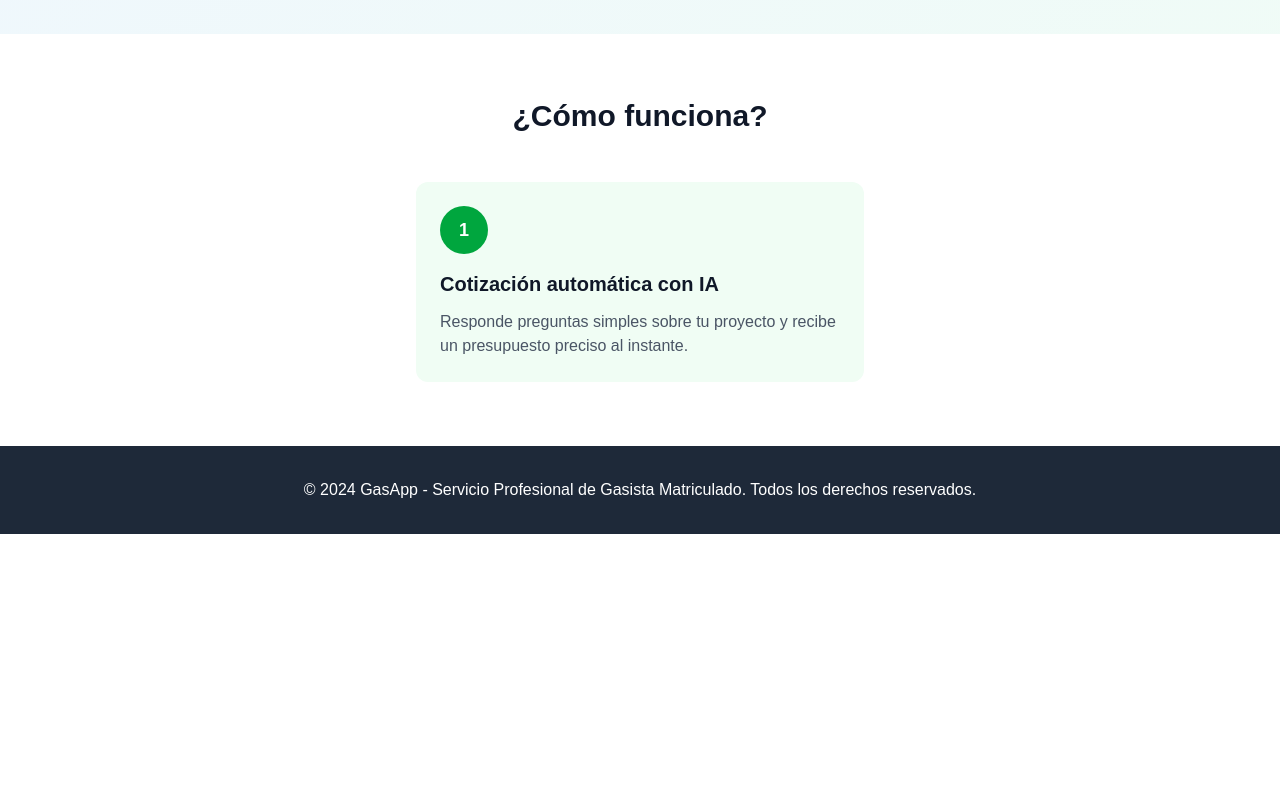
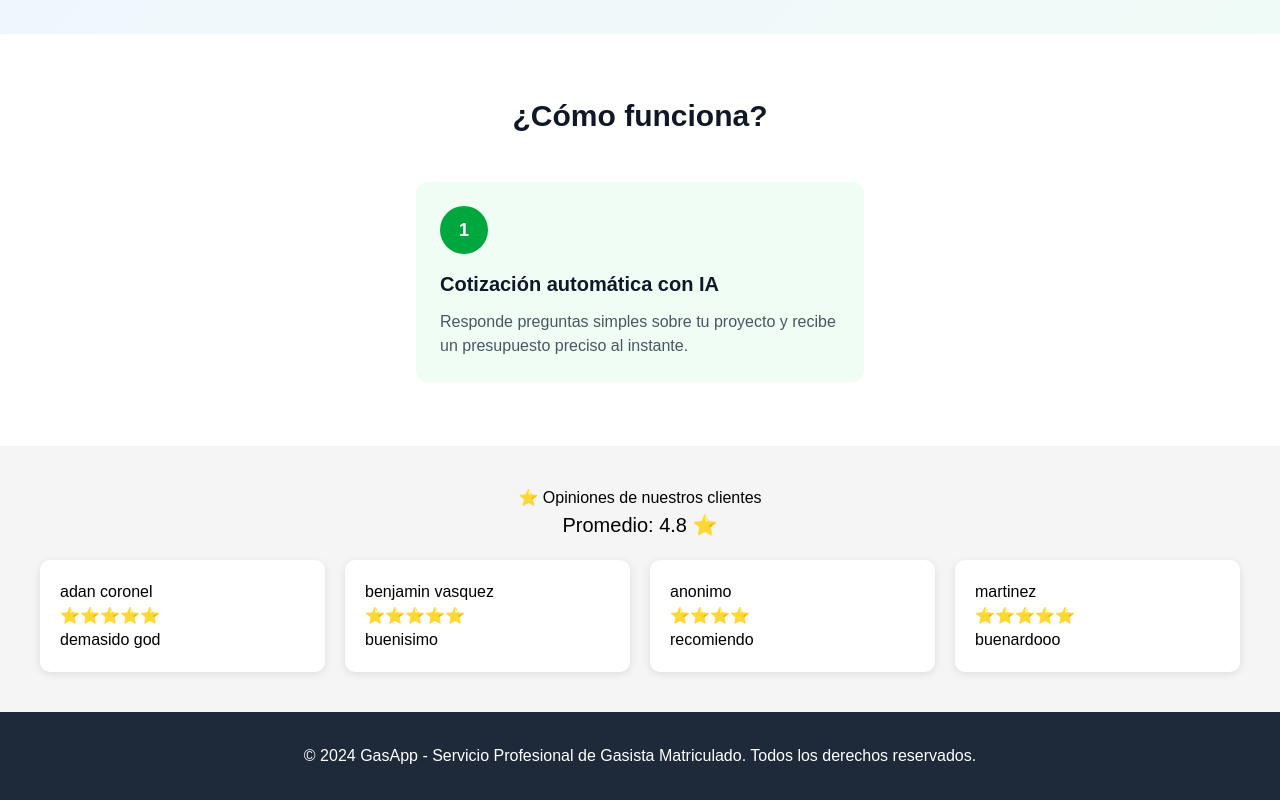
Before and after one commit to benjaminVasquez07/gasapp, a Next.js app in the folder my-app/: page / in a window 1280 px wide. Shown: the part 510-1310 px from the top of the page. Before the commit the page ends 1044 px from the top, so only its background shows below. Built offline with nearby package versions, Linux system fonts and the light colour scheme.

Commit message:
hice la parte de reseña

```diff
--- /dev/null
+++ b/my-app/app/components/Resenas.tsx
@@ -0,0 +1,56 @@
+"use client";
+import { Black_And_White_Picture } from "next/font/google";
+import { useEffect, useState } from "react";
+
+export default function Resenas() {
+  const [resenas, setResenas] = useState([]);
+
+  useEffect(() => {
+    fetch("/reseñas.json")
+      .then(res => res.json())
+      .then(data => setResenas(data));
+  }, []);
+
+  const promedio =
+    resenas.reduce((acc, r) => acc + Number(r.calificacion), 0) /
+    (resenas.length || 1);
+
+  return (
+    <section style={{ padding: "40px", background: "#f5f5f5", color: "black" }}>
+      <h2 style={{ textAlign: "center" }}>
+        ⭐ Opiniones de nuestros clientes
+      </h2>
+
+      <p style={{ textAlign: "center", fontSize: "20px" }}>
+        Promedio: {promedio.toFixed(1)} ⭐
+      </p>
+
+      <div
+        style={{
+          display: "grid",
+          gridTemplateColumns: "repeat(auto-fit, minmax(250px, 1fr))",
+          gap: "20px",
+          marginTop: "20px",
+        }}
+      >
+        {resenas.map((r, i) => (
+          <div
+            key={i}
+            style={{
+              background: "white",
+              padding: "20px",
+              borderRadius: "10px",
+              boxShadow: "0 2px 8px rgba(0,0,0,0.1)",
+            }}
+          >
+            <h4>{r["nombre y apellido"]}</h4>
+
+            <p>{"⭐".repeat(Number(r.calificacion))}</p>
+
+            <p>{r.comentario}</p>
+          </div>
+        ))}
+      </div>
+    </section>
+  );
+}
--- a/my-app/app/page.tsx
+++ b/my-app/app/page.tsx
@@ -3,6 +3,7 @@
 import { useState } from "react";
 import Head from "next/head";
 import Link from "next/link";
+import Resenas from "./components/Resenas";
 
 export default function Home() {
   const [copied, setCopied] = useState(false);
@@ -125,6 +126,7 @@ export default function Home() {
             </div>
           </div>
         </section>
+        <Resenas />
 
         {/* Footer */}
         <footer className="bg-gray-800 text-white py-8">
--- /dev/null
+++ b/my-app/public/reseñas.json
@@ -0,0 +1,23 @@
+[
+  {
+    "calificacion": 5,
+    "comentario": "demasido god",
+    "nombre y apellido": "adan coronel"
+  },
+  {
+    "calificacion": 5,
+    "comentario": "buenisimo",
+    "nombre y apellido": "benjamin vasquez"
+  },
+  {
+    "calificacion": 4,
+    "comentario": "recomiendo",
+    "nombre y apellido": "anonimo"
+  },
+  {
+    "calificacion": 5,
+    "comentario": "buenardooo",
+    "nombre y apellido": "martinez"
+  }
+
+]
```
